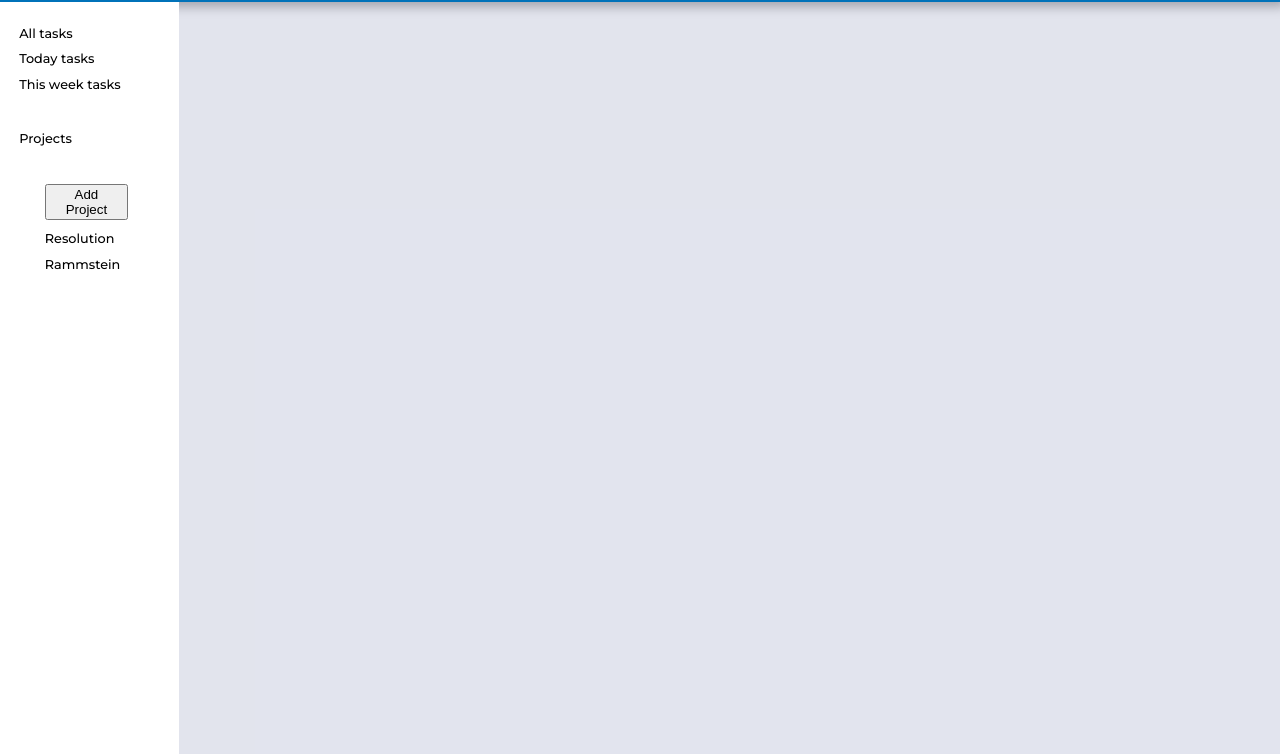
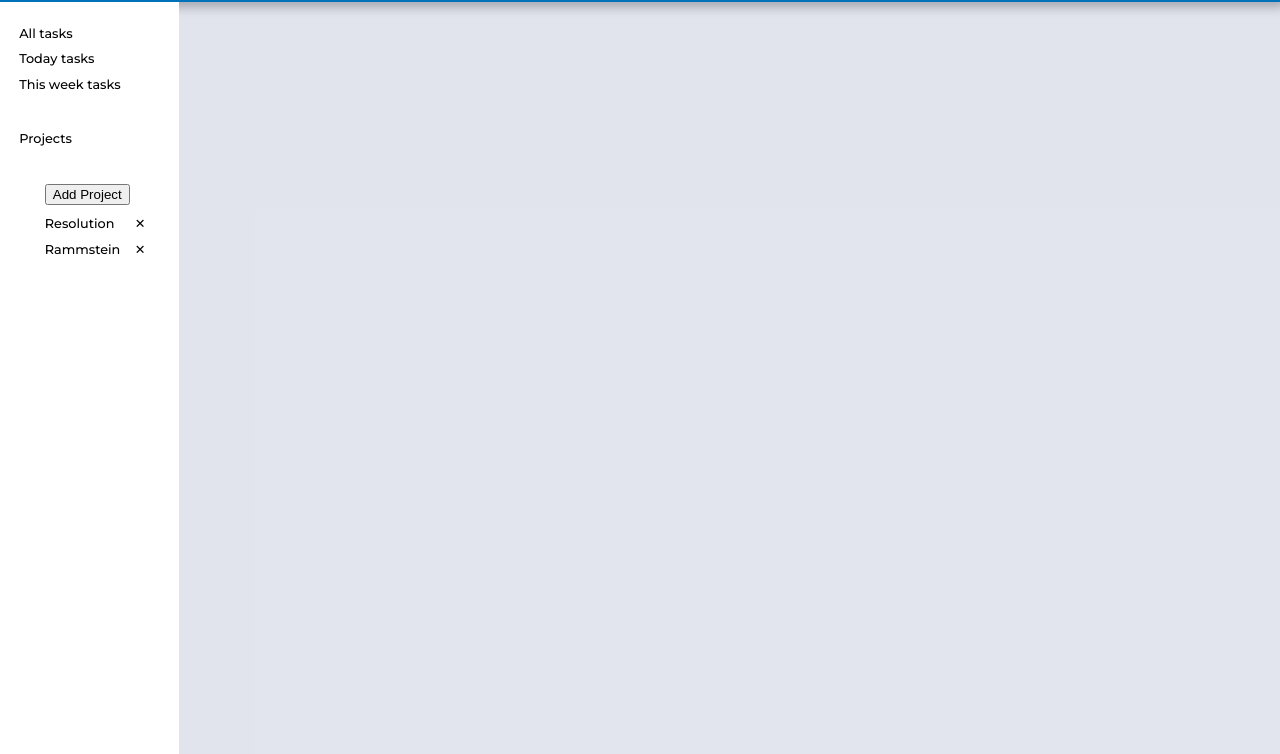
Before and after one commit to BuonicosII/to-do-list, a website built with webpack: page dist/index.html in a window 1280 px wide. Shown: the part 46-800 px from the top of the page. Built offline with nearby package versions, Linux system fonts and the light colour scheme.

Commit message:
Add function and button to cancel projects

```diff
--- a/src/dom.js
+++ b/src/dom.js
@@ -314,11 +314,22 @@ function displayAllProjects() {
     projectList.appendChild(addProjectBtn);
 
     for (const project of allProjects) {
+        let projectDiv = document.createElement ("div");
+        projectDiv.setAttribute("id", `${project.id}`);
+        projectDiv.setAttribute("class", "projectDiv");
+
         let projectListing = document.createElement("p");
         projectListing.textContent = project.id;
         projectListing.setAttribute("class", "interactable");
-        projectList.appendChild(projectListing);
-        projectListing.addEventListener("click", displayTodosInProjectShoulder)
+        projectListing.addEventListener("click", displayTodosInProjectShoulder);
+
+        let cancelProjectBtn = document.createElement("p");
+        cancelProjectBtn.textContent = "✕";
+        cancelProjectBtn.addEventListener("click", eraseProject);
+
+        projectList.appendChild(projectDiv);
+        projectDiv.appendChild(projectListing);
+        projectDiv.appendChild(cancelProjectBtn);
     }
 
 }
@@ -417,7 +428,7 @@ function eraseToDo (event) {
 }
 
 function eraseProject (event) {
-    let projectToBeErased
+    let projectToBeErased = event.target.parentNode.id;
     if (allToDos.findIndex(({ project }) => project === projectToBeErased) !== -1) {
         alert("You can't cancel an unempty project. Make sure the project is empty first!")
     } else {
--- a/src/style.css
+++ b/src/style.css
@@ -134,9 +134,10 @@ select {
     display: flex;
     flex-direction: column;
     align-items: flex-start;
-    padding: 2vw;
+    padding-top: 2vw;
     padding-left: 2vw;
     gap: 1vw;
+    width: 75%;
 }
 
 #mainBody {
@@ -282,3 +283,9 @@ select {
     border-radius: 0.5vh;
     border: 1px solid black;
 }
+
+.projectDiv {
+    width: 100%;
+    display: flex;
+    justify-content: space-between;
+}
```
Also changed, not shown: dist/main.js.
